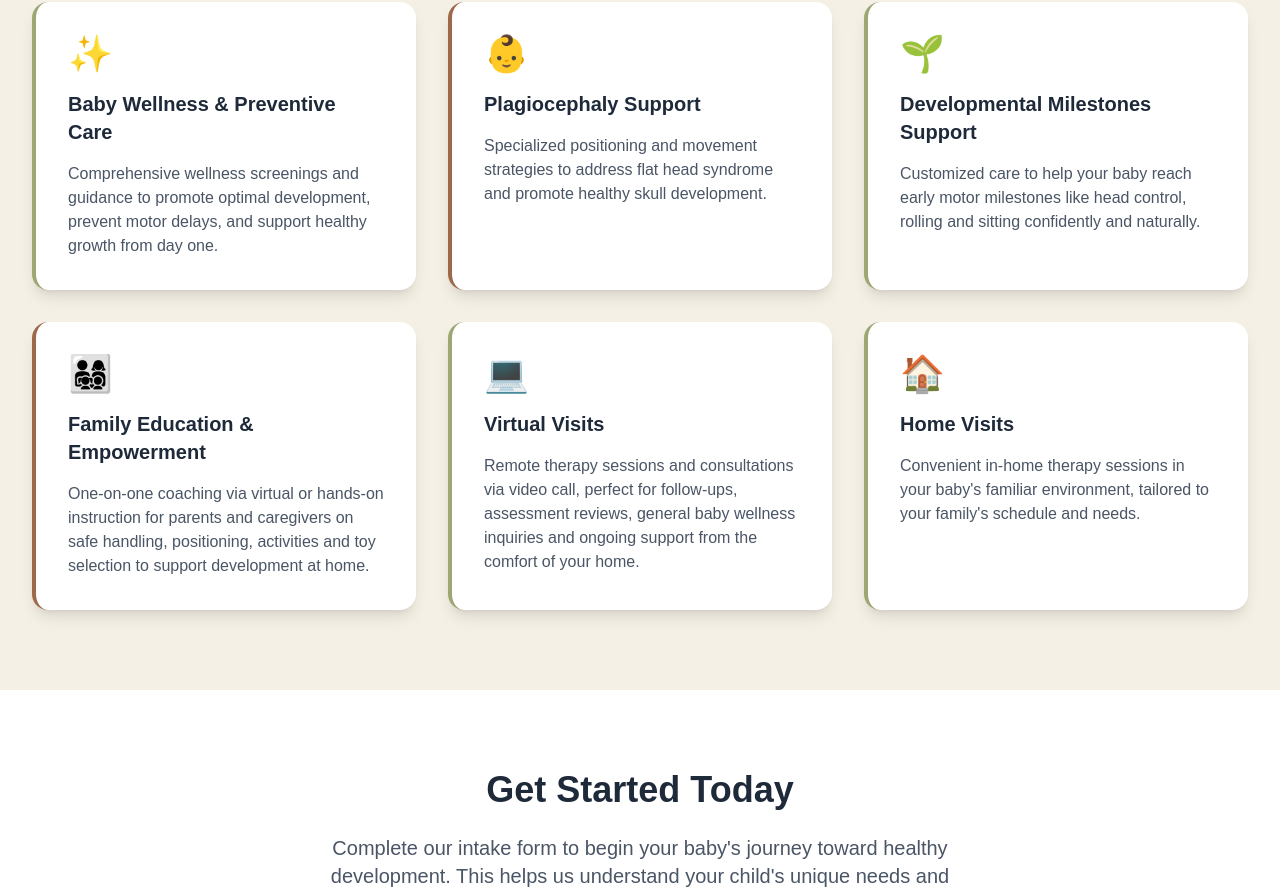
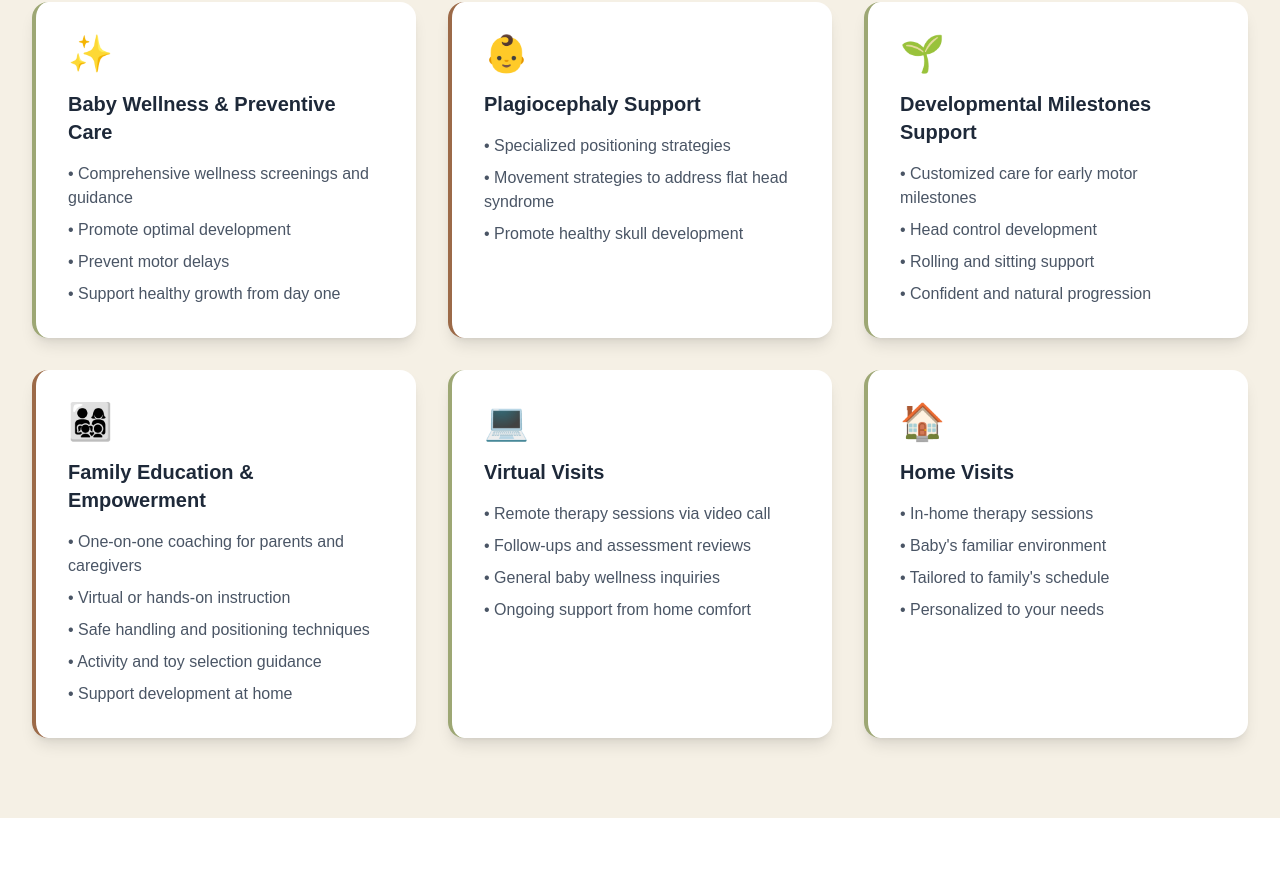
Before and after one commit to jillmathews/babybeanpt, a Next.js app: page / in a window 1280 px wide. Shown: the part 1500-2394 px from the top of the page. Built offline with nearby package versions, Linux system fonts and the light colour scheme.

Commit message:
bullet points added

```diff
--- a/src/app/page.tsx
+++ b/src/app/page.tsx
@@ -194,55 +194,67 @@ export default function Home() {
             <div className="bg-white p-8 rounded-2xl shadow-lg border-l-4" style={{ borderLeftColor: '#9DA774' }}>
               <div className="text-4xl mb-4">✨</div>
               <h3 className="text-xl font-semibold text-gray-800 mb-4">Baby Wellness & Preventive Care</h3>
-              <p className="text-gray-600">
-                Comprehensive wellness screenings and guidance to promote optimal development,
-                prevent motor delays, and support healthy growth from day one.
-              </p>
+              <ul className="text-gray-600 space-y-2">
+                <li>• Comprehensive wellness screenings and guidance</li>
+                <li>• Promote optimal development</li>
+                <li>• Prevent motor delays</li>
+                <li>• Support healthy growth from day one</li>
+              </ul>
             </div>
 
             <div className="bg-white p-8 rounded-2xl shadow-lg border-l-4" style={{ borderLeftColor: '#9c6a48' }}>
               <div className="text-4xl mb-4">👶</div>
               <h3 className="text-xl font-semibold text-gray-800 mb-4">Plagiocephaly Support</h3>
-              <p className="text-gray-600">
-                Specialized positioning and movement strategies to address flat head syndrome
-                and promote healthy skull development.
-              </p>
+              <ul className="text-gray-600 space-y-2">
+                <li>• Specialized positioning strategies</li>
+                <li>• Movement strategies to address flat head syndrome</li>
+                <li>• Promote healthy skull development</li>
+              </ul>
             </div>
 
             <div className="bg-white p-8 rounded-2xl shadow-lg border-l-4" style={{ borderLeftColor: '#9DA774' }}>
               <div className="text-4xl mb-4">🌱</div>
               <h3 className="text-xl font-semibold text-gray-800 mb-4">Developmental Milestones Support</h3>
-              <p className="text-gray-600">
-                Customized care to help your baby reach early motor milestones like head control, rolling and sitting confidently and naturally.
-
-              </p>
+              <ul className="text-gray-600 space-y-2">
+                <li>• Customized care for early motor milestones</li>
+                <li>• Head control development</li>
+                <li>• Rolling and sitting support</li>
+                <li>• Confident and natural progression</li>
+              </ul>
             </div>
 
             <div className="bg-white p-8 rounded-2xl shadow-lg border-l-4" style={{ borderLeftColor: '#9c6a48' }}>
               <div className="text-4xl mb-4">👨‍👩‍👧‍👦</div>
               <h3 className="text-xl font-semibold text-gray-800 mb-4">Family Education & Empowerment</h3>
-              <p className="text-gray-600">
-                One-on-one coaching via virtual or hands-on instruction for parents and caregivers on safe handling, positioning, activities and toy selection to support development at home.
-
-              </p>
+              <ul className="text-gray-600 space-y-2">
+                <li>• One-on-one coaching for parents and caregivers</li>
+                <li>• Virtual or hands-on instruction</li>
+                <li>• Safe handling and positioning techniques</li>
+                <li>• Activity and toy selection guidance</li>
+                <li>• Support development at home</li>
+              </ul>
             </div>
 
             <div className="bg-white p-8 rounded-2xl shadow-lg border-l-4" style={{ borderLeftColor: '#9DA774' }}>
               <div className="text-4xl mb-4">💻</div>
               <h3 className="text-xl font-semibold text-gray-800 mb-4">Virtual Visits</h3>
-              <p className="text-gray-600">
-                Remote therapy sessions and consultations via video call, perfect for follow-ups,
-                assessment reviews, general baby wellness inquiries and ongoing support from the comfort of your home.
-              </p>
+              <ul className="text-gray-600 space-y-2">
+                <li>• Remote therapy sessions via video call</li>
+                <li>• Follow-ups and assessment reviews</li>
+                <li>• General baby wellness inquiries</li>
+                <li>• Ongoing support from home comfort</li>
+              </ul>
             </div>
 
             <div className="bg-white p-8 rounded-2xl shadow-lg border-l-4" style={{ borderLeftColor: '#9DA774' }}>
               <div className="text-4xl mb-4">🏠</div>
               <h3 className="text-xl font-semibold text-gray-800 mb-4">Home Visits</h3>
-              <p className="text-gray-600">
-                Convenient in-home therapy sessions in your baby&apos;s familiar environment,
-                tailored to your family&apos;s schedule and needs.
-              </p>
+              <ul className="text-gray-600 space-y-2">
+                <li>• In-home therapy sessions</li>
+                <li>• Baby's familiar environment</li>
+                <li>• Tailored to family's schedule</li>
+                <li>• Personalized to your needs</li>
+              </ul>
             </div>
           </div>
         </div>
```
